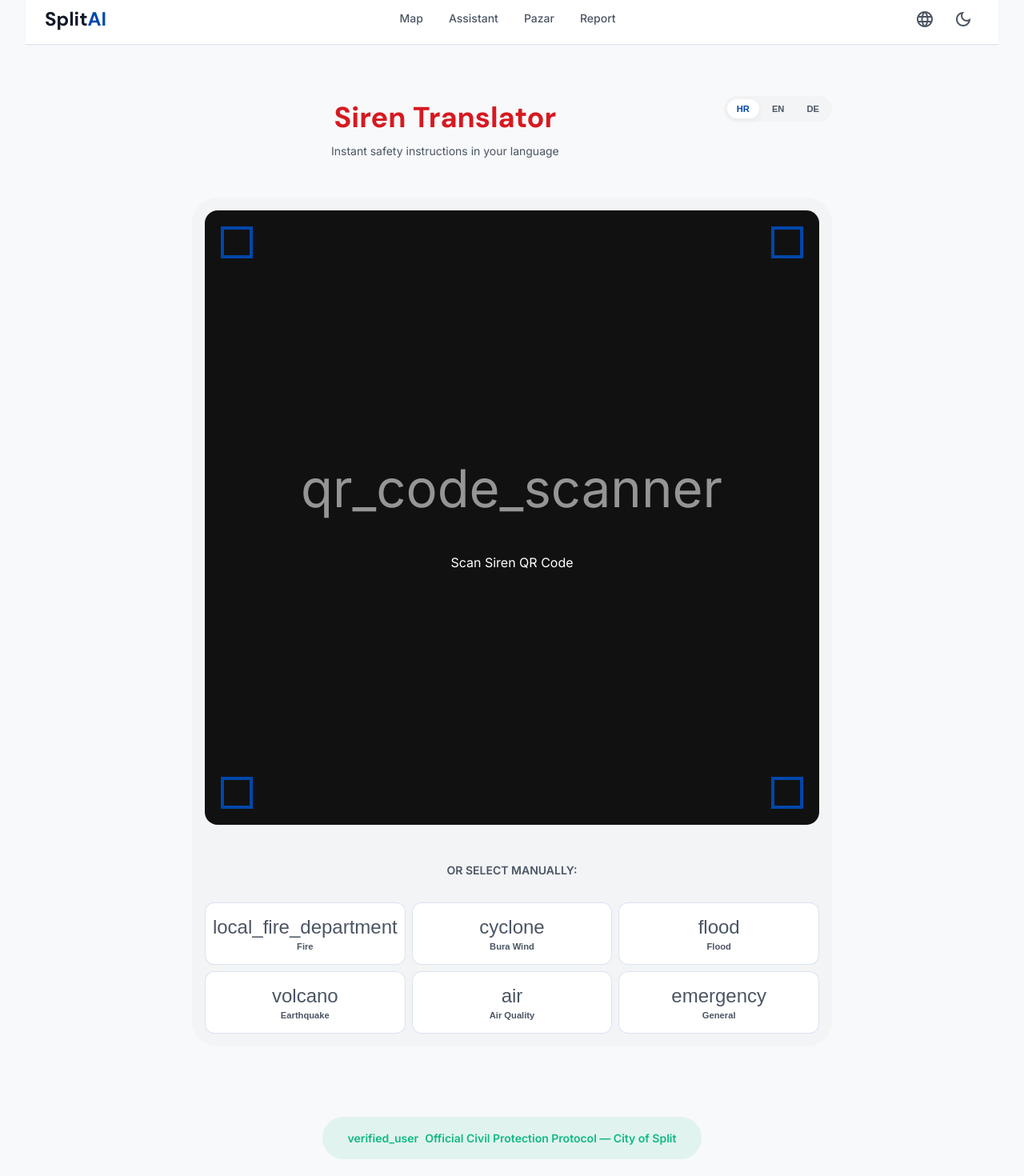
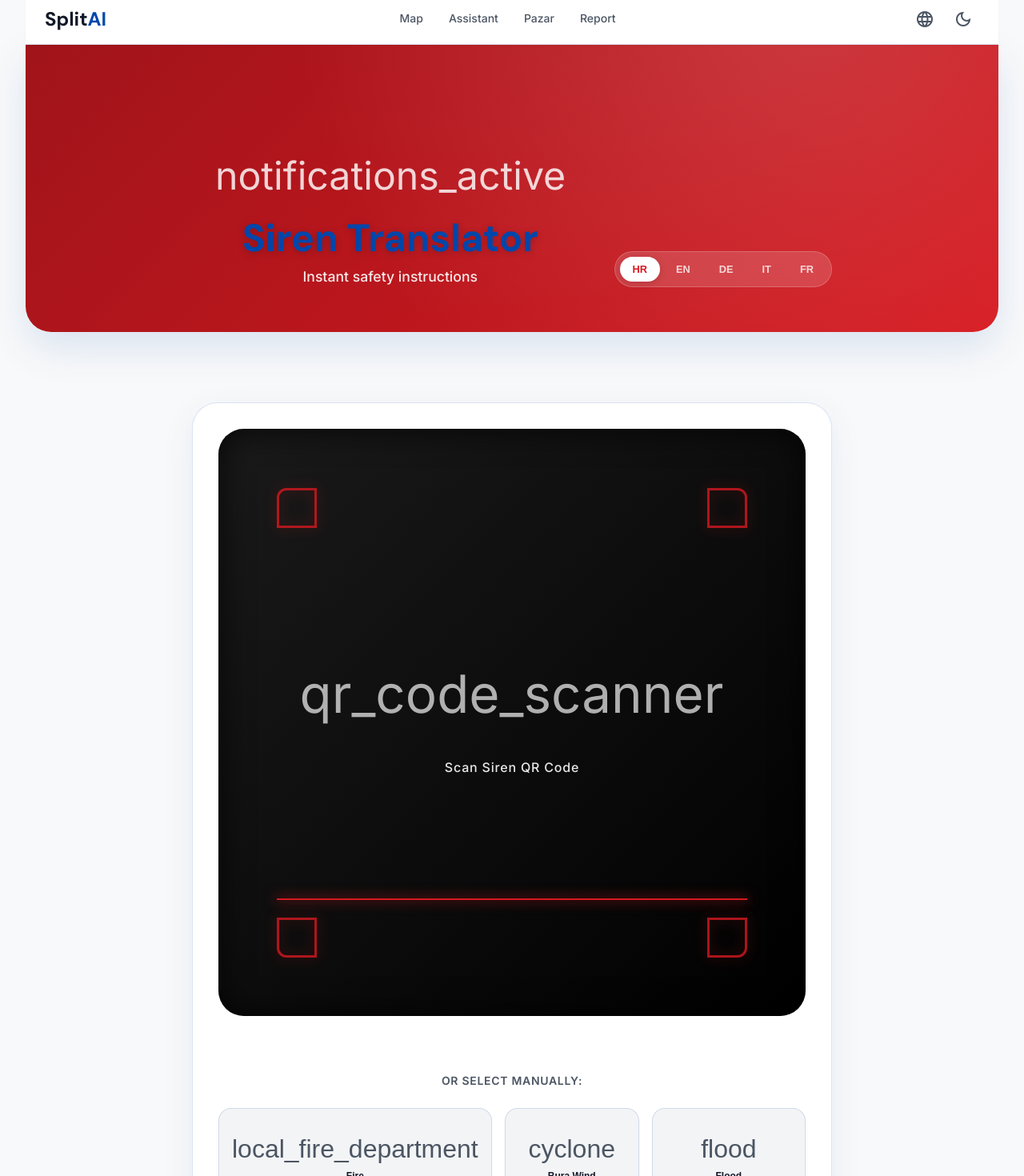
Before and after one commit to KarloHabek7/SheepAI-SplitAI, a React (Vite) app in the folder app/: page /emergency in a window 1280 px wide. Shown: the part 40-1510 px from the top of the page at 80% size. Built offline with nearby package versions, Linux system fonts and the light colour scheme; the HTML template or start-up script is replaced by a standard one.

Commit message:
feat(frontend): refactor emergency page with premium glassmorphic aesthetic

```diff
--- a/app/src/components/emergency/QRScanner.css
+++ b/app/src/components/emergency/QRScanner.css
@@ -1,22 +1,25 @@
 .qr-scanner-container {
   display: flex;
   flex-direction: column;
-  gap: var(--space-md);
-  padding: var(--space-sm);
-  background: var(--color-bg-elevated);
+  gap: var(--space-lg);
+  padding: var(--space-md);
+  background: var(--color-bg-card);
   border-radius: var(--radius-xl);
+  box-shadow: var(--shadow-card);
+  border: 1px solid var(--color-border);
 }
 
 .scanner-placeholder {
   position: relative;
   aspect-ratio: 1;
-  background: #111;
-  border-radius: var(--radius-lg);
+  background: linear-gradient(135deg, #1a1a1a 0%, #000000 100%);
+  border-radius: var(--radius-xl);
   overflow: hidden;
   display: flex;
   align-items: center;
   justify-content: center;
   color: white;
+  box-shadow: inset 0 0 40px rgba(0, 0, 0, 0.8);
 }
 
 .scanner-frame {
@@ -29,45 +32,84 @@
 
 .scanner-icon {
   font-size: 4rem;
-  opacity: 0.8;
-  animation: pulse 2s infinite;
+  color: rgba(255, 255, 255, 0.9);
+  animation: pulse-scanner 2.5s cubic-bezier(0.4, 0, 0.6, 1) infinite;
 }
 
-@keyframes pulse {
-  0% { transform: scale(1); opacity: 0.5; }
-  50% { transform: scale(1.1); opacity: 0.8; }
-  100% { transform: scale(1); opacity: 0.5; }
+.scanner-frame p {
+  font-weight: 500;
+  letter-spacing: 0.05em;
+  opacity: 0.9;
+}
+
+@keyframes pulse-scanner {
+  0%, 100% { opacity: 1; transform: scale(1); }
+  50% { opacity: .5; transform: scale(1.05); }
+}
+
+.scanner-overlay {
+  position: absolute;
+  top: 10%;
+  left: 10%;
+  right: 10%;
+  bottom: 10%;
+  pointer-events: none;
 }
 
 .scanner-overlay .corner {
   position: absolute;
-  width: 40px;
-  height: 40px;
-  border: 4px solid var(--color-primary);
+  width: 50px;
+  height: 50px;
+  border: 3px solid var(--color-error);
+  opacity: 0.8;
+  filter: drop-shadow(0 0 8px rgba(215, 25, 32, 0.5));
 }
 
-.top-left { top: 20px; left: 20px; border-right: none; border-bottom: none; }
-.top-right { top: 20px; right: 20px; border-left: none; border-bottom: none; }
-.bottom-left { bottom: 20px; left: 20px; border-right: none; border-top: none; }
-.bottom-right { bottom: 20px; right: 20px; border-left: none; border-top: none; }
+.top-left { top: 0; left: 0; border-right: none; border-bottom: none; border-top-left-radius: 12px; }
+.top-right { top: 0; right: 0; border-left: none; border-bottom: none; border-top-right-radius: 12px; }
+.bottom-left { bottom: 0; left: 0; border-right: none; border-top: none; border-bottom-left-radius: 12px; }
+.bottom-right { bottom: 0; right: 0; border-left: none; border-top: none; border-bottom-right-radius: 12px; }
+
+/* Add scanning laser line */
+.scanner-overlay::after {
+  content: '';
+  position: absolute;
+  top: 0;
+  left: 0;
+  right: 0;
+  height: 2px;
+  background: var(--color-error);
+  box-shadow: 0 0 15px 2px rgba(215, 25, 32, 0.5);
+  animation: scan-laser 3s linear infinite;
+}
+
+@keyframes scan-laser {
+  0% { top: 0; opacity: 0; }
+  10% { opacity: 1; }
+  90% { opacity: 1; }
+  100% { top: 100%; opacity: 0; }
+}
 
 .manual-selector {
   display: flex;
   flex-direction: column;
   gap: var(--space-sm);
+  text-align: center;
 }
 
 .selector-label {
   font-size: var(--font-size-small);
   color: var(--color-text-secondary);
-  font-weight: 600;
+  font-weight: 700;
   text-transform: uppercase;
+  letter-spacing: 0.05em;
+  margin-bottom: var(--space-xs);
 }
 
 .type-grid {
   display: grid;
   grid-template-columns: repeat(3, 1fr);
-  gap: var(--space-xs);
+  gap: var(--space-sm);
 }
 
 .type-button {
@@ -75,36 +117,52 @@
   flex-direction: column;
   align-items: center;
   justify-content: center;
-  gap: 4px;
-  padding: var(--space-sm) var(--space-xs);
-  background: white;
+  gap: 8px;
+  padding: var(--space-md) var(--space-sm);
+  background: var(--color-bg-elevated);
   border: 1px solid var(--color-border);
-  border-radius: var(--radius-md);
+  border-radius: var(--radius-lg);
   cursor: pointer;
+  transition: var(--transition-default);
+  box-shadow: 0 4px 6px rgba(0, 0, 0, 0.02);
+}
+
+.type-button span.material-symbols-rounded {
+  font-size: 2rem;
+  color: var(--color-text-secondary);
   transition: var(--transition-default);
 }
 
-.type-button span.material-symbols-rounded {
-  font-size: 1.5rem;
-  color: var(--color-text-secondary);
-}
-
 .type-button .label {
-  font-size: 0.7rem;
-  font-weight: 600;
-  color: var(--color-text-secondary);
+  font-size: 0.75rem;
+  font-weight: 700;
+  color: var(--color-text-primary);
 }
 
 .type-button:hover {
+  background: white;
   border-color: var(--color-primary);
   transform: translateY(-2px);
+  box-shadow: 0 8px 15px rgba(0, 71, 171, 0.1);
+}
+
+.type-button:hover span.material-symbols-rounded {
+  color: var(--color-primary);
 }
 
 .type-button.active {
   background: var(--color-primary);
   border-color: var(--color-primary);
+  box-shadow: 0 8px 20px rgba(0, 71, 171, 0.2);
 }
 
-.type-button.active span {
+.type-button.active span,
+.type-button.active .label {
   color: white;
 }
+
+@media (max-width: 600px) {
+  .type-grid {
+    grid-template-columns: repeat(2, 1fr);
+  }
+}
--- a/app/src/pages/EmergencyPage.css
+++ b/app/src/pages/EmergencyPage.css
@@ -1,92 +1,151 @@
-.emergency-page {
-  display: flex;
-  flex-direction: column;
-  gap: var(--space-md);
-  padding: var(--space-md) 0;
+.emergency-page-root {
+  min-height: calc(100vh - 64px);
+  background: var(--color-bg-primary);
+  padding-bottom: var(--space-xl);
+}
+
+.emergency-hero-bg {
+  position: relative;
+  background: linear-gradient(135deg, #a0141a 0%, #d71920 100%);
+  color: white;
+  padding: var(--space-xl) var(--space-md) var(--space-lg) var(--space-md);
+  margin-bottom: var(--space-lg);
+  overflow: hidden;
+  border-bottom-left-radius: var(--radius-xl);
+  border-bottom-right-radius: var(--radius-xl);
+  box-shadow: var(--shadow-elevated);
+}
+
+.emergency-hero-overlay {
+  position: absolute;
+  top: 0;
+  left: 0;
+  right: 0;
+  bottom: 0;
+  background-image: radial-gradient(circle at 80% -20%, rgba(255, 255, 255, 0.15) 0%, transparent 60%);
+  pointer-events: none;
+}
+
+.emergency-hero-content {
   max-width: 800px;
   margin: 0 auto;
-}
-
-.emergency-header {
+  position: relative;
+  z-index: 1;
   display: flex;
   justify-content: space-between;
-  align-items: flex-start;
+  align-items: flex-end;
   gap: var(--space-md);
-  margin-bottom: var(--space-sm);
 }
 
 .header-text {
   flex: 1;
 }
 
+.emergency-hero-icon {
+  font-size: 3rem;
+  margin-bottom: var(--space-sm);
+  display: inline-block;
+  opacity: 0.9;
+  animation: pulse-alert 2s infinite;
+}
+
+@keyframes pulse-alert {
+  0% { transform: scale(1); opacity: 0.8; }
+  50% { transform: scale(1.05); opacity: 1; }
+  100% { transform: scale(1); opacity: 0.8; }
+}
+
 .page-title {
-  font-size: var(--font-size-h2);
-  color: var(--color-error);
+  font-family: var(--font-display);
+  font-size: var(--font-size-h1);
   margin: 0;
-  font-weight: 700;
+  font-weight: 800;
+  line-height: 1.1;
+  text-shadow: 0 2px 10px rgba(0, 0, 0, 0.2);
 }
 
 .page-subtitle {
-  font-size: var(--font-size-small);
-  color: var(--color-text-secondary);
-  margin: 4px 0 0 0;
+  font-size: 1.1rem;
+  color: rgba(255, 255, 255, 0.9);
+  margin: 8px 0 0 0;
+  font-weight: 500;
 }
 
-.language-switcher {
+.language-switcher-glass {
   display: flex;
   gap: 4px;
-  background: var(--color-bg-elevated);
-  padding: 4px;
+  background: rgba(255, 255, 255, 0.15);
+  backdrop-filter: blur(12px);
+  -webkit-backdrop-filter: blur(12px);
+  padding: 6px;
   border-radius: var(--radius-full);
+  border: 1px solid rgba(255, 255, 255, 0.2);
 }
 
-.lang-btn {
-  padding: 6px 12px;
+.lang-pill {
+  padding: 8px 16px;
   border: none;
   background: transparent;
   border-radius: var(--radius-full);
-  font-size: 0.7rem;
+  font-size: 0.8rem;
   font-weight: 700;
-  color: var(--color-text-secondary);
+  color: rgba(255, 255, 255, 0.8);
   cursor: pointer;
   transition: var(--transition-fast);
 }
 
-.lang-btn.active {
+.lang-pill:hover {
+  background: rgba(255, 255, 255, 0.1);
+  color: white;
+}
+
+.lang-pill.active {
   background: white;
-  color: var(--color-primary);
-  box-shadow: 0 2px 8px rgba(0, 0, 0, 0.05);
+  color: var(--color-error);
+  box-shadow: 0 2px 10px rgba(0, 0, 0, 0.15);
 }
 
 .emergency-content {
   min-height: 400px;
+  max-width: 800px;
+  margin: 0 auto;
 }
 
 .info-view {
   display: flex;
   flex-direction: column;
   gap: var(--space-md);
+  animation: fade-in 0.3s ease-out;
+}
+
+@keyframes fade-in {
+  from { opacity: 0; transform: translateY(10px); }
+  to { opacity: 1; transform: translateY(0); }
 }
 
 .back-btn {
   display: flex;
   align-items: center;
   gap: 8px;
-  background: transparent;
-  border: none;
-  color: var(--color-text-secondary);
+  background: var(--color-bg-card);
+  border: 1px solid var(--color-border);
+  color: var(--color-text-primary);
   font-weight: 600;
   cursor: pointer;
-  padding: 8px 0;
+  padding: 8px 16px;
   width: fit-content;
+  border-radius: var(--radius-full);
+  transition: var(--transition-fast);
+  box-shadow: 0 2px 8px rgba(0, 0, 0, 0.05);
 }
 
 .back-btn:hover {
-  color: var(--color-primary);
+  background: var(--color-bg-elevated);
+  transform: translateY(-1px);
 }
 
 .emergency-footer {
-  margin-top: var(--space-lg);
+  margin-top: var(--space-xl);
   display: flex;
   justify-content: center;
 }
@@ -101,16 +160,21 @@
   border-radius: var(--radius-full);
   font-size: var(--font-size-small);
   font-weight: 600;
+  border: 1px solid rgba(16, 185, 129, 0.2);
 }
 
-@media (max-width: 600px) {
-  .emergency-header {
+@media (max-width: 768px) {
+  .emergency-hero-content {
     flex-direction: column;
-    align-items: center;
-    text-align: center;
+    align-items: flex-start;
   }
 
-  .language-switcher {
-    width: fit-content;
+  .language-switcher-glass {
+    align-self: flex-start;
+    flex-wrap: wrap;
+  }
+
+  .page-title {
+    font-size: var(--font-size-h2);
   }
 }
--- a/app/src/pages/EmergencyPage.tsx
+++ b/app/src/pages/EmergencyPage.tsx
@@ -398,18 +398,20 @@ const EmergencyPage: React.FC = () => {
   const currentInfo = selectedType ? mockEmergencyData[language][selectedType] : null;
 
   return (
-    <PageContainer>
-      <div className="emergency-page">
-        <div className="emergency-header">
+    <div className="emergency-page-root">
+      <div className="emergency-hero-bg">
+        <div className="emergency-hero-overlay"></div>
+        <div className="emergency-hero-content">
           <div className="header-text">
+            <span className="material-symbols-rounded emergency-hero-icon">notifications_active</span>
             <h1 className="page-title">Siren Translator</h1>
-            <p className="page-subtitle">Instant safety instructions in your language</p>
+            <p className="page-subtitle">Instant safety instructions</p>
           </div>
-          <div className="language-switcher">
-            {(['hr', 'en', 'de'] as SupportedLanguage[]).map((lang) => (
+          <div className="language-switcher-glass">
+            {(['hr', 'en', 'de', 'it', 'fr'] as SupportedLanguage[]).map((lang) => (
               <button
                 key={lang}
-                className={`lang-btn ${language === lang ? 'active' : ''}`}
+                className={`lang-pill ${language === lang ? 'active' : ''}`}
                 onClick={() => setLanguage(lang)}
               >
                 {lang.toUpperCase()}
@@ -417,7 +419,9 @@ const EmergencyPage: React.FC = () => {
             ))}
           </div>
         </div>
+      </div>
 
+      <PageContainer>
         <div className="emergency-content">
           {!selectedType ? (
             <QRScanner onSelectType={handleSelectType} selectedType={selectedType} />
@@ -438,8 +442,8 @@ const EmergencyPage: React.FC = () => {
             <span>Official Civil Protection Protocol — City of Split</span>
           </div>
         </div>
-      </div>
-    </PageContainer>
+      </PageContainer>
+    </div>
   );
 };
 
--- a/app/src/services/ai/chatService.ts
+++ b/app/src/services/ai/chatService.ts
@@ -6,7 +6,7 @@ export class ChatService {
    * Generates a response using the AI (RAG) engine.
    * This bridges the legacy ChatService to the new ChatOrchestrator.
    */
-  async generateResponse(message: string, history: ChatMessage[], conversationId?: string): Promise<ChatResponse> {
+  async generateResponse(message: string, _history: ChatMessage[], conversationId?: string): Promise<ChatResponse> {
     const id = conversationId || `conv-${Date.now()}`;
 
     // Ensure session exists
```
Also changed, not shown: app/src/components/admin/CategoryBreakdown.css (+38 -11 lines), app/src/components/admin/DashboardMetric.css (+50 -60 lines), app/src/components/admin/DashboardMetric.tsx (+10 -12 lines), app/src/components/admin/SeverityChart.css (+33 -14 lines), app/src/components/emergency/EmergencyCard.css (+71 -32 lines).
